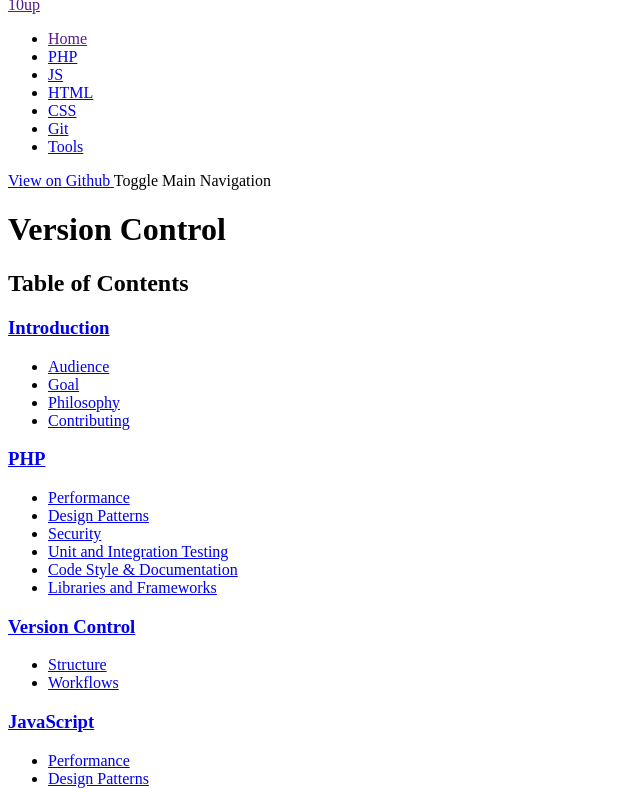
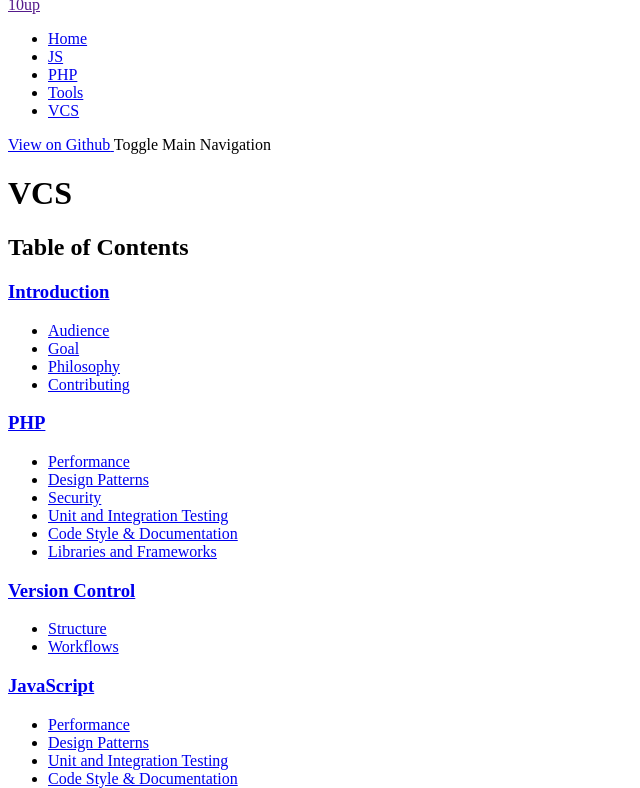
Before and after one commit to 10up/Engineering-Best-Practices, a Jekyll site: the page built from version-control.md, in a window 1280 px wide and 900 px high, cut to the strip 112-900 px from the top of the window. Shown: the whole strip, without its empty margins (0-640 px from the left). Built offline with Jekyll 4.4.1, drawn with Linux system fonts in a browser that asks for light colours; some web fonts are replaced; Markdown is read by kramdown in place of the engine named in the settings; comment, search, counter and statistics services are not loaded.

Commit message:
Autonavigation

```diff
--- a/_includes/Util/pages_list
+++ b/_includes/Util/pages_list
@@ -2,7 +2,7 @@
   {% if null != node.title %}
     {% if null == group or node.group == group %}
       {% if page.url == node.url %}
-      <li class="active"><a href="{{ BASE_PATH }}{{ node.url }}" class="active">{{ node.title }}</a></li>
+      <li class="current-menu-item"><a href="{{ BASE_PATH }}{{ node.url }}">{{ node.title }}</a></li>
       {% else %}
       <li><a href="{{ BASE_PATH }}{{ node.url }}">{{ node.title }}</a></li>
       {% endif %}
--- a/_includes/header.html
+++ b/_includes/header.html
@@ -3,27 +3,9 @@
 		<a href="{{ HOME_PATH }}" class="logo-link">10up</a>
 		<nav class="page-nav top-nav" role="navigation">
 			<ul class="header-nav">
-				<li {% if page.page == "introduction" %} class="current-menu-item" {% endif %}>
-					<a href="{{ HOME_PATH }}">Home</a>
-				</li>
-				<li {% if page.page == "php" %} class="current-menu-item" {% endif %}>
-					<a href="{{ HOME_PATH }}php">PHP</a>
-				</li>
-				<li {% if page.page == "javascript" %} class="current-menu-item" {% endif %}>
-					<a href="{{ HOME_PATH }}javascript">JS</a>
-				</li>
-				<li {% if page.page == "html" %} class="current-menu-item" {% endif %}>
-					<a href="{{ HOME_PATH }}html">HTML</a>
-				</li>
-				<li {% if page.page == "css" %} class="current-menu-item" {% endif %}>
-					<a href="{{ HOME_PATH }}css">CSS</a>
-				</li>
-				<li {% if page.page == "version-control" %} class="current-menu-item" {% endif %}>
-					<a href="{{ HOME_PATH }}version-control">Git</a>
-				</li>
-				<li {% if page.page == "tools" %} class="current-menu-item" {% endif %}>
-					<a href="{{ HOME_PATH }}tools">Tools</a>
-				</li>
+				{% assign pages_list = site.pages %}
+				{% assign group = 'navigation' %}
+				{% include Util/pages_list %}
 			</ul>
 		</nav>
 
--- a/version-control.md
+++ b/version-control.md
@@ -1,6 +1,6 @@
 ---
 page: version-control
-title: Version Control
+title: VCS
 group: navigation
 layout: default
 ---
```
Also changed, not shown: index.md (+1 -1 lines), javascript.md (+1 -1 lines), 1 other file.
